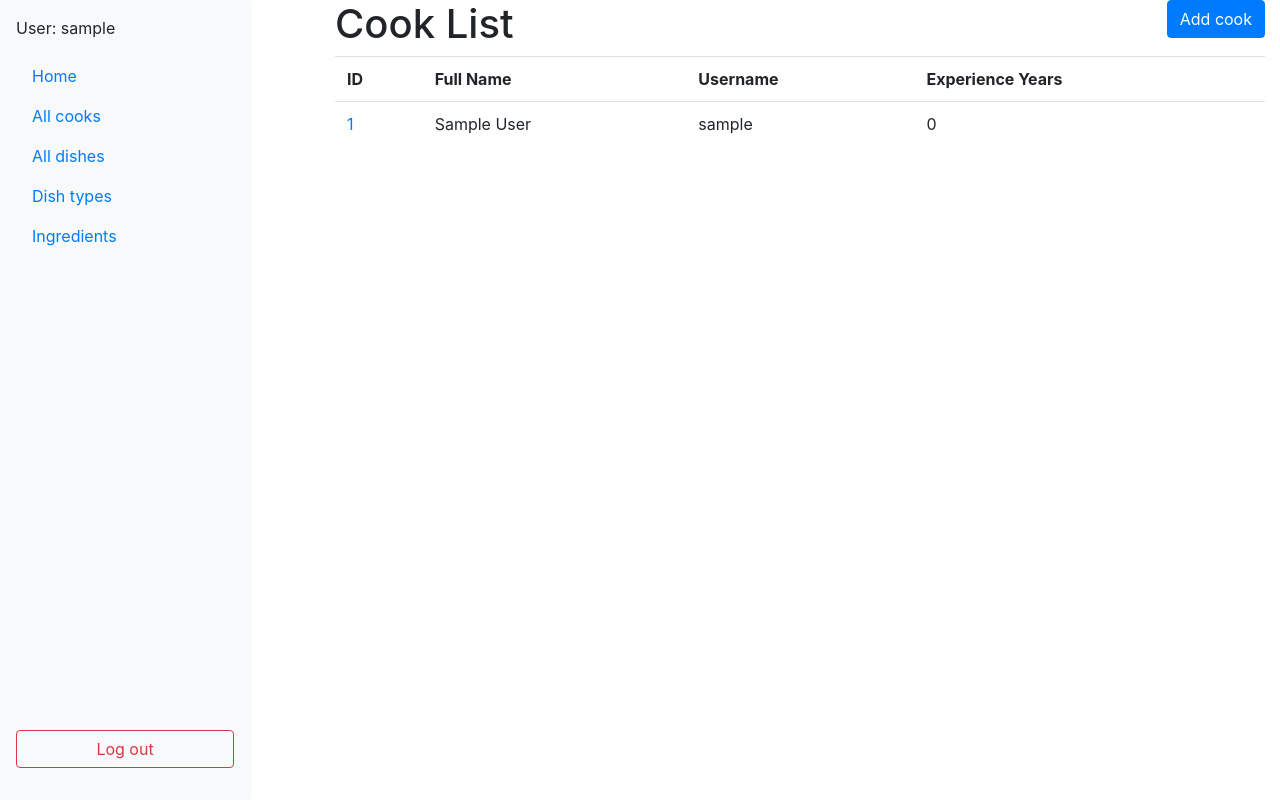
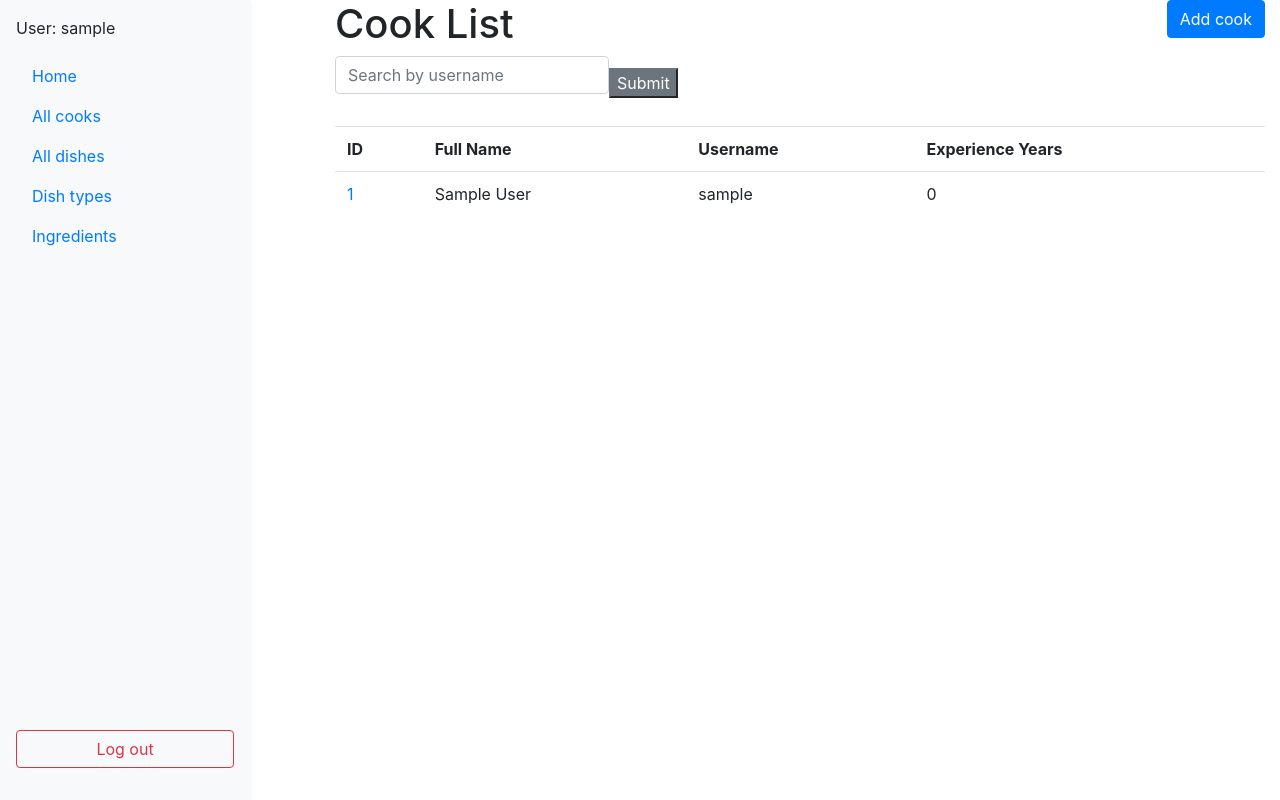
Before and after one commit to Hetmarum/Django-Kitchen, a Django app: page /cooks/ in a window 1280 px wide. Run offline with Django 5.2, Linux system fonts and the light colour scheme; the visitor is signed in with stand-in values (Sample User, id 1); data comes from the database, SQL or seed files in the repository; parts of the project's set-up code (start-up, migrations or seed data) failed here and were passed over; some libraries are stand-ins or nearby versions.

Commit message:
implemented search for cooks & dishes

```diff
--- a/kitchen/forms.py
+++ b/kitchen/forms.py
@@ -27,3 +27,19 @@ class IngredientSearchForm(forms.Form):
         label="",
         widget=forms.TextInput(attrs={"placeholder": "Search by name"}),
     )
+
+class DishSearchForm(forms.Form):
+    title = forms.CharField(
+        max_length=255,
+        required=False,
+        label="",
+        widget=forms.TextInput(attrs={"placeholder": "Search by name"}),
+    )
+
+class CookSearchForm(forms.Form):
+    title = forms.CharField(
+        max_length=255,
+        required=False,
+        label="",
+        widget=forms.TextInput(attrs={"placeholder": "Search by username"}),
+    )
--- a/kitchen/views.py
+++ b/kitchen/views.py
@@ -3,7 +3,7 @@ from django.urls import reverse_lazy
 from django.views import generic
 from django.views.generic import TemplateView
 
-from kitchen.forms import CookCreationForm, DishForm, IngredientSearchForm
+from kitchen.forms import CookCreationForm, DishForm, IngredientSearchForm, DishSearchForm, CookSearchForm
 from kitchen.models import Cook, Dish, DishType, Ingredient
 
 
@@ -21,6 +21,24 @@ class IndexView(LoginRequiredMixin, TemplateView):
 class CookListView(LoginRequiredMixin, generic.ListView):
     model = Cook
     paginate_by = 10
+
+    def get_context_data(self, *, object_list=None, **kwargs):
+        context = super().get_context_data(**kwargs)
+        username = self.request.GET.get("username", "")
+        context["search_form"] = CookSearchForm(
+            initial={"title": username}
+        )
+        return context
+
+    def get_queryset(self):
+        queryset = Cook.objects.all()
+        form = CookSearchForm(self.request.GET)
+        if form.is_valid():
+            search_term = form.cleaned_data["title"]
+            if search_term:
+                queryset = queryset.filter(username__icontains=search_term)
+        return queryset
+
 
 class CookDetailView(LoginRequiredMixin, generic.DetailView):
     model = Cook
@@ -92,6 +110,23 @@ class DishTypeDeleteView(LoginRequiredMixin, generic.DeleteView):
 class DishListView(LoginRequiredMixin, generic.ListView):
     model = Dish
     paginate_by = 10
+
+    def get_context_data(self, *, object_list=None, **kwargs):
+        context = super().get_context_data(**kwargs)
+        name = self.request.GET.get("name", "")
+        context["search_form"] = DishSearchForm(
+            initial={"title": name}
+        )
+        return context
+
+    def get_queryset(self):
+        queryset = Dish.objects.all()
+        form = DishSearchForm(self.request.GET)
+        if form.is_valid():
+            search_term = form.cleaned_data["title"]
+            if search_term:
+                queryset = queryset.filter(name__icontains=search_term)
+        return queryset
 
 
 class DishDetailView(LoginRequiredMixin, generic.DetailView):
--- a/templates/kitchen/cook_list.html
+++ b/templates/kitchen/cook_list.html
@@ -1,7 +1,12 @@
 {% extends "base.html" %}
+{% load crispy_forms_filters %}
 
 {% block content %}
   <h1>Cook List <a class="btn btn-primary" style="float: right" href="{% url 'kitchen:cook-create' %}">Add cook</a></h1>
+  <form method="get" action="" class="form-inline">
+    {{ search_form|crispy }}
+    <button type="submit" class="btn-secondary">Submit</button>
+  </form>
   {% if cook_list %}
     <table class="table">
       <tr>
--- a/templates/kitchen/dish_list.html
+++ b/templates/kitchen/dish_list.html
@@ -7,7 +7,10 @@
         <h1>Dish List</h1>
         <a class="btn btn-primary btn-lg" href="{% url 'kitchen:dish-create' %}">Add dish</a>
     </div>
-
+    <form method="get" action="" class="form-inline">
+      {{ search_form|crispy }}
+      <button type="submit" class="btn-secondary">Submit</button>
+    </form>
     <div class="row row-cols-1 row-cols-md-3 g-4">
         {% for dish in dish_list %}
         <div class="col">
--- a/templates/kitchen/index.html
+++ b/templates/kitchen/index.html
@@ -1,12 +1,12 @@
 {% extends "base.html" %}
 {% block title %}
-  <title>Kitchen Dashboard</title>
+  <title>Kitchen</title>
 {% endblock %}
 
 {% block content %}
 <div class="container my-5">
     <div class="text-center mb-4">
-        <h1 class="display-4 fw-bold">Kitchen Dashboard</h1>
+        <h1 class="display-4 fw-bold">Kitchen</h1>
         <p class="lead text-muted">Overview of cooks, dishes, and dish types</p>
     </div>
 
```
